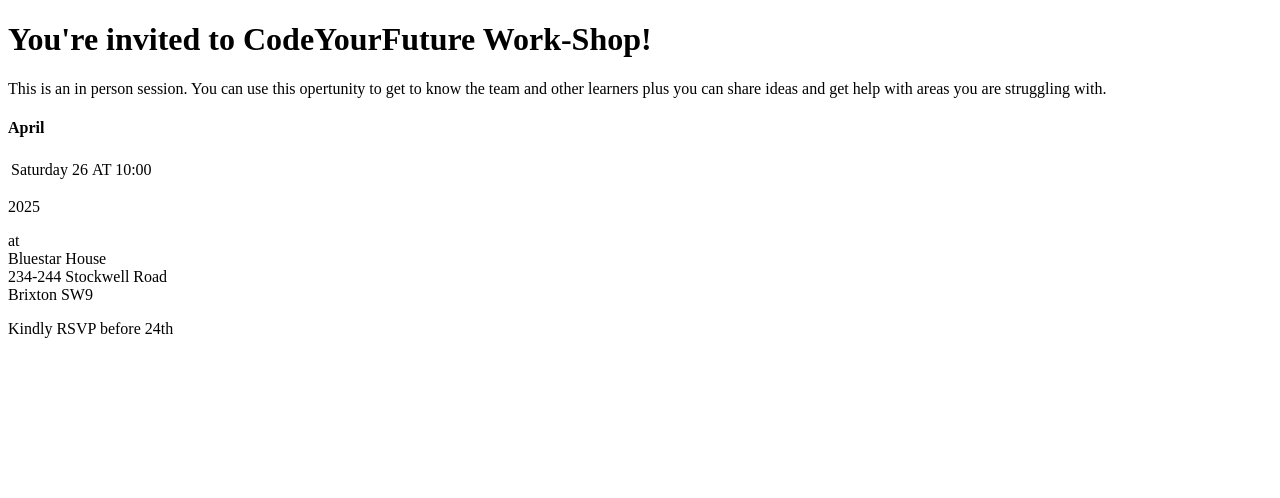
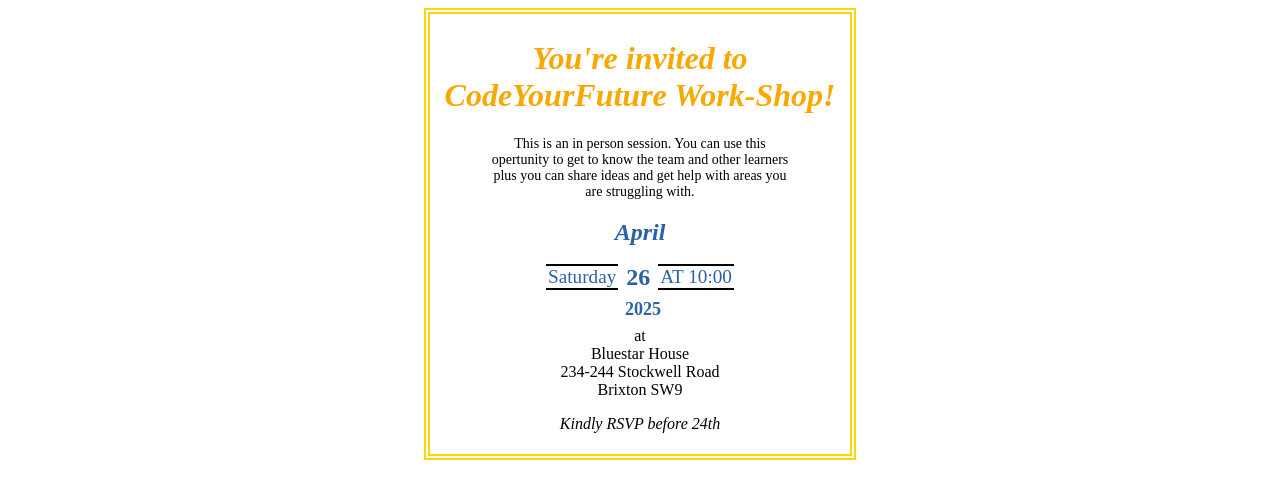
Before and after one commit to thetriplex247/adnaan.github.io, a plain HTML site: page index.html in a window 1280 px wide. Drawn offline with Linux system fonts and the light colour scheme.

Commit message:
Update index.html

```diff
--- a/index.html
+++ b/index.html
@@ -4,6 +4,91 @@
         <meta charset="utf-8">
         <title>Project: Event invite</title>
         <style>
+            #maindiv {
+                width: 400px;
+                margin-left: auto;
+                margin-right: auto;
+                border: 6px double gold;
+                padding: 5px 10px 5px 10px;
+            }
+
+            #content {
+                width: 400px;
+                margin: auto;
+            }
+
+            h1 {
+                font-style: italic;
+                color: rgb(247, 169, 0);
+                font-weight: bold;
+                text-align: center;
+            }
+
+            .p1 {
+                width: 300px;
+                text-align: center;
+                margin: auto;
+                font-size: 14px;
+                padding-bottom: 0px;
+            }
+
+            h4 {
+                text-align: Center;
+                color: rgb(42, 97, 168);
+                font-style: italic;
+                font-size: 24px;
+            }
+
+            .edate {
+                color: rgb(42, 97, 168);
+                margin-left: auto;
+                margin-right: auto;
+            }
+
+            .datee {
+                font-weight: bold;
+                font-size: 24px;
+            }
+
+            .daytime {
+                padding: 6px 2px;
+                font-size: 1.2em;
+                border-top: 2pt solid black;
+                border-bottom: 2pt solid black;
+                line-height: 10px;
+
+            }
+
+            .span1 {
+                  font-family: 'Times New Roman';
+                  line-height: 0px;
+                  margin-left: auto;
+                  margin-right: auto;
+            }
+            .year {
+                color: rgb(42, 97, 168);
+                text-align: center;
+                font-weight: bold;
+                font-size: 18px;
+                padding-top: 1px;
+                padding-left: 6px;
+                font-family: 'Times New Roman';
+
+            }
+
+            table {
+                border-collapse: separate;
+                border-spacing: 7px 0px;
+            }
+
+            .at {
+                text-align: center;
+            }
+
+            .rsvp {
+                text-align: center;
+                font-style: italic;
+            }
 
         </style>
     </head>
```
